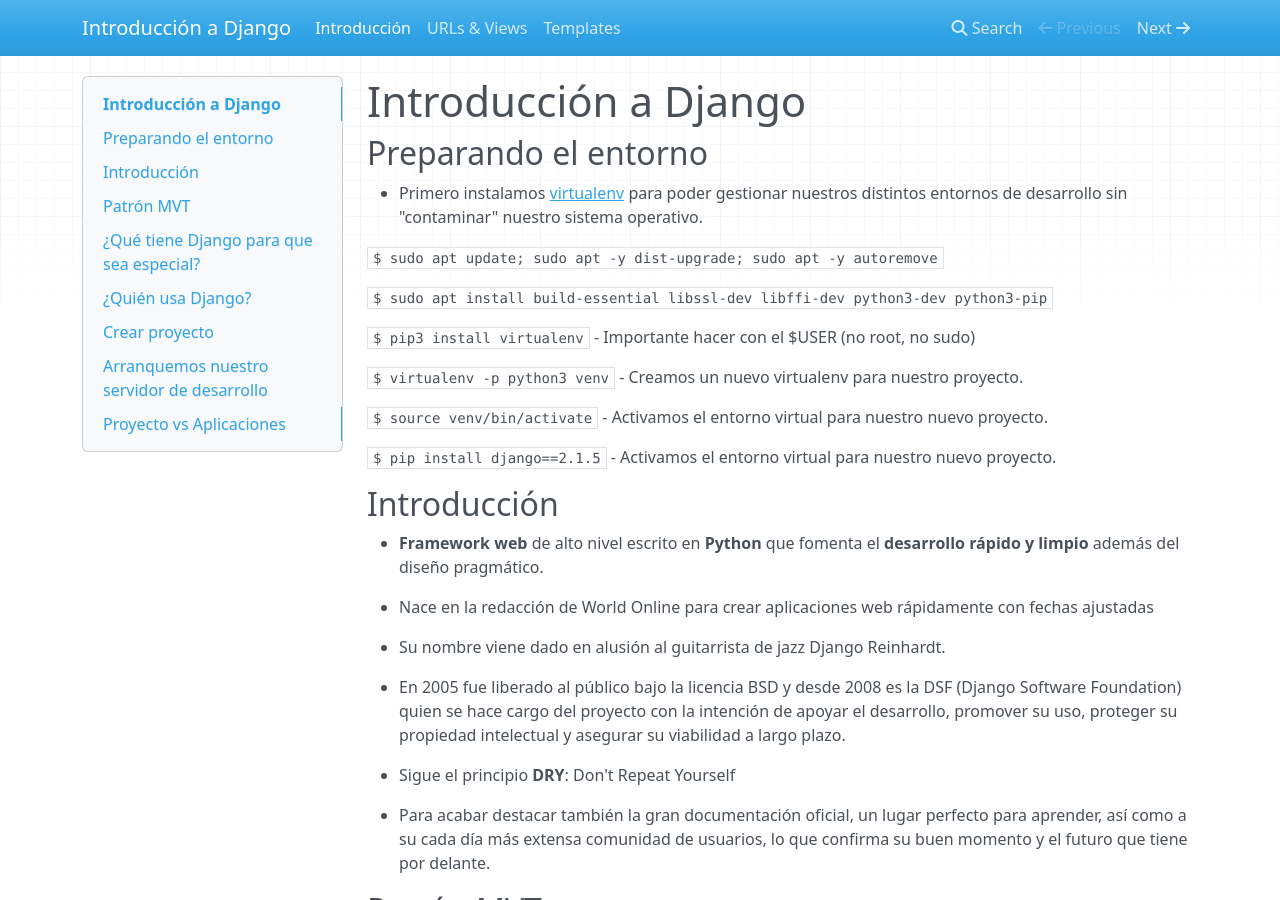
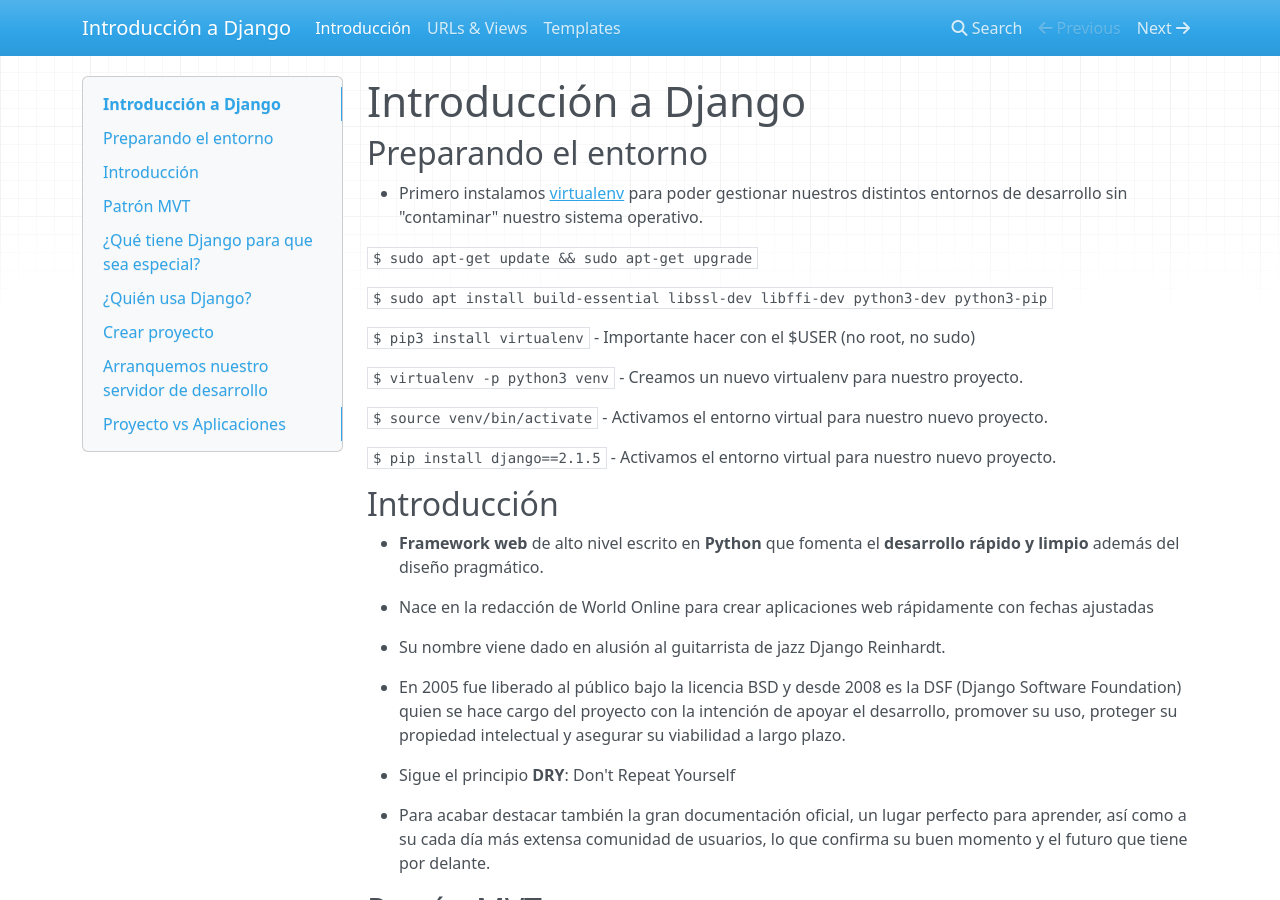
Before and after one commit to jmrivas86/introduccion-a-django, an MkDocs documentation site: the page built from doc/docs/index.md, in a window 1280 px wide and 900 px high. Built offline with MkDocs 1.6.1, drawn with Linux system fonts in a browser that asks for light colours; nearby versions of some CDN libraries.

```diff
--- a/doc/docs/index.md
+++ b/doc/docs/index.md
@@ -6,7 +6,7 @@
 distintos entornos de desarrollo sin "contaminar" nuestro sistema operativo.
 
 
- `$ sudo apt update; sudo apt -y dist-upgrade; sudo apt -y autoremove`
+ `$ sudo apt-get update && sudo apt-get upgrade`
 
  `$ sudo apt install build-essential libssl-dev libffi-dev python3-dev python3-pip`
 
```
Also changed, not shown: doc/site/index.html, doc/site/search/search_index.json, 1 other file.
